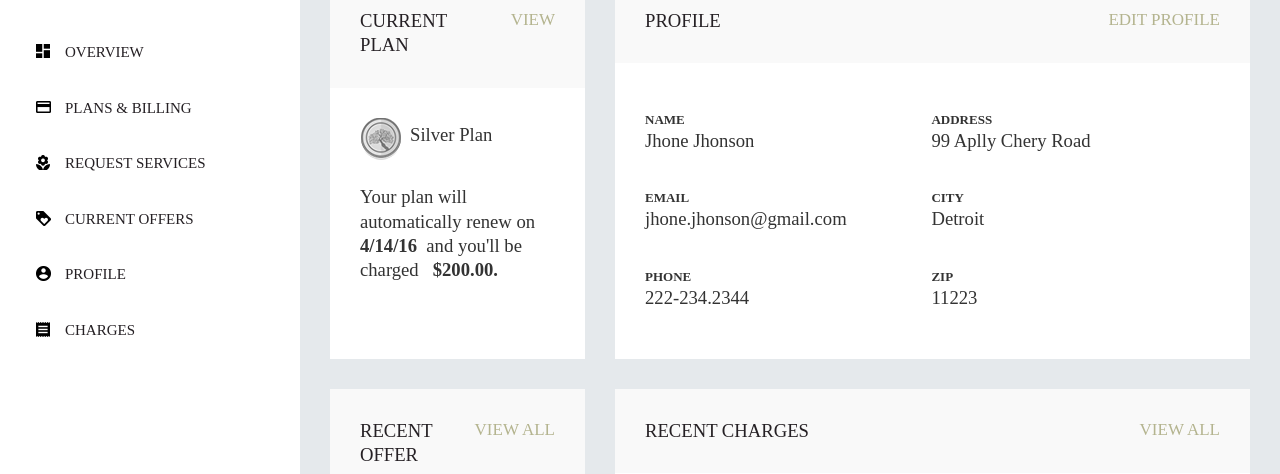
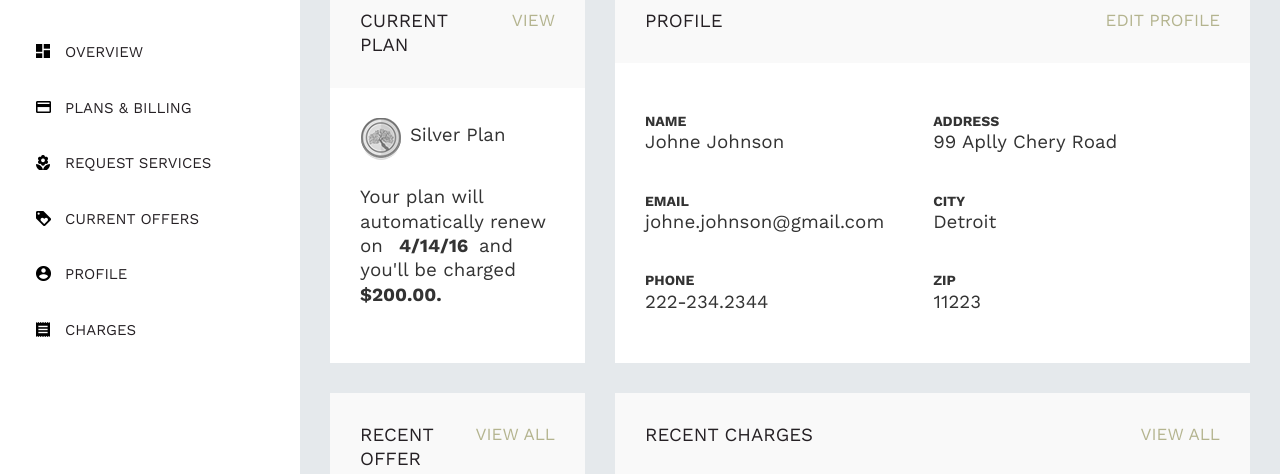
Before and after one commit to Andrian23/Task, a plain HTML site: page index.html in a window 1280 px wide. Shown: the part 131-605 px from the top of the page. Drawn offline with nearby package versions, Linux system fonts and the light colour scheme.

```diff
--- a/index.html
+++ b/index.html
@@ -18,7 +18,7 @@
     <section class="wrap">
       <header>
         <div class="user"><img src="img/avatar.png" class="photo"><a href="#" class="name">John Jonsone</a></div>
-        <div class="header-menu"><a href="#">Sign out</a><a href="#">Help</a></div>
+        <div class="header-menu"><a href="#">SIGN OUT</a><a href="#">HELP</a></div>
       </header>
       <div class="content">
         <div class="block">
@@ -41,13 +41,13 @@
               <div class="block-body">
                 <ul class="profile-lines">
                   <li>
-                    <p><span>NAME</span>Jhone Jhonson</p>
+                    <p><span>NAME</span>Johne Johnson</p>
                   </li>
                   <li>
                     <p><span>ADDRESS</span>99 Aplly Chery Road</p>
                   </li>
                   <li>
-                    <p><span>EMAIL</span>jhone.jhonson@gmail.com</p>
+                    <p><span>EMAIL</span>johne.johnson@gmail.com</p>
                   </li>
                   <li>
                     <p><span>CITY</span>Detroit</p>
--- /dev/null
+++ b/less/base/_fonts.less
@@ -0,0 +1,10 @@
+@font-face {
+  font-family: "WorkSans";
+  src: url(fonts/WorkSans-Regular.ttf);
+}
+
+@font-face {
+  font-family: "WorkSans";
+  font-weight: 700;
+  src: url(fonts/WorkSans-Bold.ttf);
+}
--- a/less/base/_general.less
+++ b/less/base/_general.less
@@ -1,7 +1,6 @@
 /*General styles*/
 body{
   margin: 0;
-  font-family: Roboto;
   color: @all-text-color;
   background: @section-bg;
   min-height: 100vh;
--- a/less/base/_reset.less
+++ b/less/base/_reset.less
@@ -9,6 +9,7 @@
   width:100%;
   font-size: @regularSize;
   line-height:1.3;
+  font-family: WorkSans;
 }
 
 body, ul, li{
--- a/less/modules/_content.less
+++ b/less/modules/_content.less
@@ -49,7 +49,7 @@
         text-decoration: none;
       }
 
-      }
+    }
 
     .block-body{
       padding: 30px;
@@ -83,7 +83,7 @@
           span{
             display: block;
             font-weight: 900;
-            font-size: 13px;
+            font-size: 14px;
           }
         }
       }
--- a/less/modules/_header.less
+++ b/less/modules/_header.less
@@ -36,6 +36,8 @@
         text-decoration: none;
         display: inline-block;
         padding: 0 15px;
+        font-weight: 700;
+        font-size: 15px;
         &:first-child{
           border-right: 2px solid @edit-text-color;
         }
--- a/less/styles.less
+++ b/less/styles.less
@@ -1,6 +1,7 @@
 // ----------------------------------------------------------------------
   // Base
 // ----------------------------------------------------------------------
+@import "base/_fonts.less";
 @import "base/_variables.less";
 @import "base/_mixins.less";
 @import "base/_reset.less";
--- a/style.css
+++ b/style.css
@@ -1,3 +1,14 @@
+@font-face {
+  font-family: "WorkSans";
+  src: url("fonts/WorkSans-Regular.ttf");
+}
+
+@font-face {
+  font-family: "WorkSans";
+  font-weight: 700;
+  src: url("fonts/WorkSans-Bold.ttf");
+}
+
 /*Variables - colours  path -> base/_variables.less*/
 
 /*Variables - elements sizes*/
@@ -13,6 +24,7 @@
   width: 100%;
   font-size: 14pt;
   line-height: 1.3;
+  font-family: WorkSans;
 }
 
 body,
@@ -85,6 +97,8 @@
   text-decoration: none;
   display: inline-block;
   padding: 0 15px;
+  font-weight: 700;
+  font-size: 15px;
 }
 
 header .header-menu a:first-child {
@@ -213,7 +227,7 @@
 section .content .block-body .profile-lines li span {
   display: block;
   font-weight: 900;
-  font-size: 13px;
+  font-size: 14px;
 }
 
 section .content .block-body .offer-title span {
```
Also changed, not shown: fonts/WorkSans-Black.ttf (added), fonts/WorkSans-Bold.ttf (added), fonts/WorkSans-ExtraBold.ttf (added), fonts/WorkSans-ExtraLight.ttf (added), fonts/WorkSans-Light.ttf (added), fonts/WorkSans-Medium.ttf (added), fonts/WorkSans-Regular.ttf (added), fonts/WorkSans-SemiBold.ttf (added), fonts/WorkSans-Thin.ttf (added), 1 other file.
